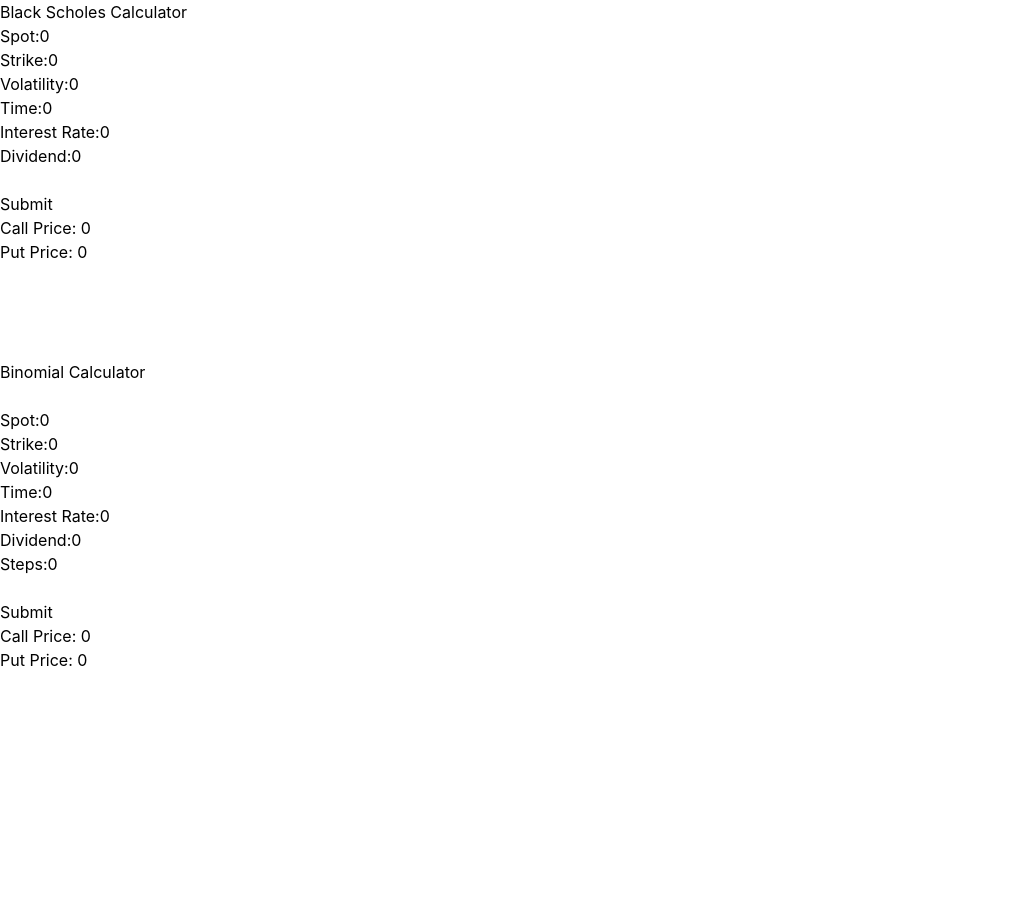
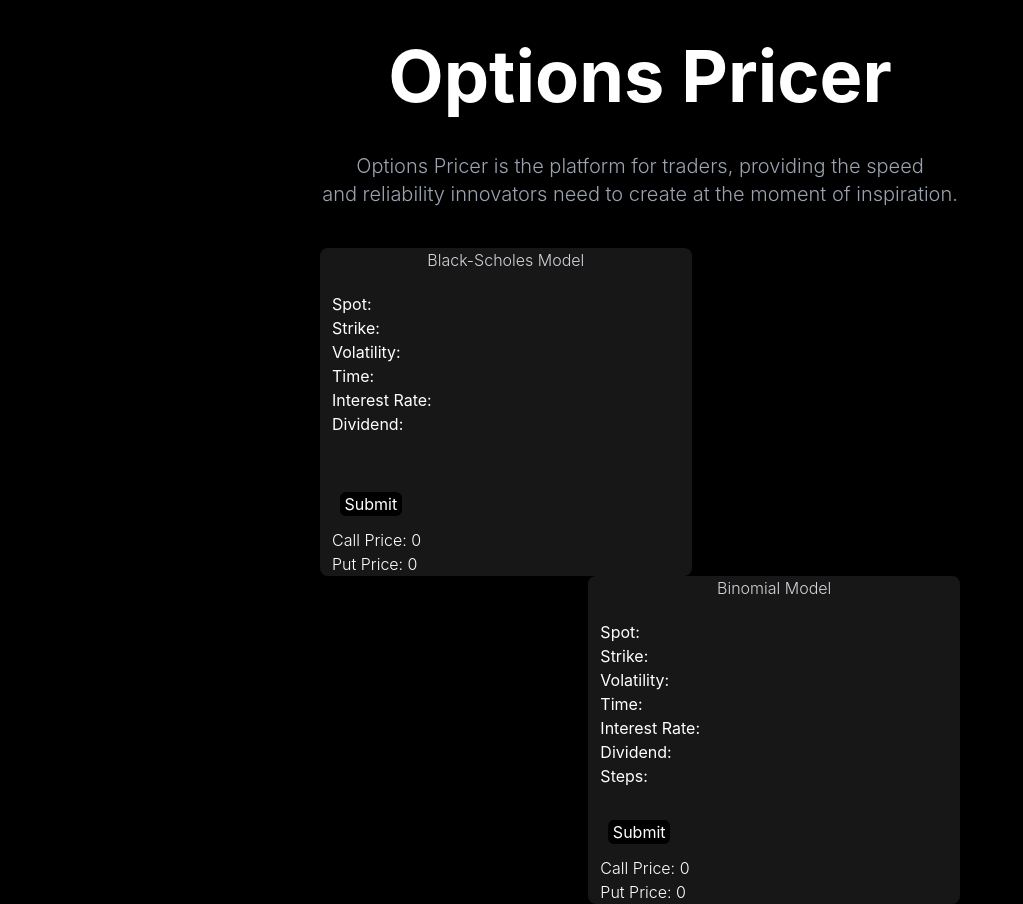
Before and after one commit to ayushgun/option-pricer, a React (Create React App) app in the folder frontend/: page / in a window 1280 px wide. Shown: the whole page, without its empty margins (0-1023 px from the left). Before the commit the page ends 800 px from the top, so only its background shows below. Built offline with nearby package versions, Linux system fonts and the light colour scheme.

Commit message:
🚀 Functional components, UI, error handling

```diff
--- a/frontend/src/App.tsx
+++ b/frontend/src/App.tsx
@@ -1,4 +1,6 @@
 import React from "react";
+import { useState } from "react";
+
 import {
     black_scholes_call,
     black_scholes_put,
@@ -6,353 +8,253 @@ import {
     binomial_put,
 } from "./api/api";
 
-// export default function App() {
-//   return (
-//     <div>
-//       <h1 className="font-bold text-white text-center text-7xl">
-//         Options Pricer
-//       </h1>
-//       <p className="m-10 font-light text-gray-400 text-center text-xl">
-//         Options Pricer is the platform for traders, providing the speed<br></br>{" "}
-//         and reliability innovators need to create at the moment of inspiration.
-//       </p>
-//     </div>
-//   );
-// }
-
-export class BlackScholesComp extends React.Component<
-    {},
-    {
-        spot: number;
-        strike: number;
-        vol: number;
-        time: number;
-        rate: number;
-        div: number;
-        callPrice: number;
-        putPrice: number;
-    }
-> {
-    constructor(props: any) {
-        super(props);
-        this.state = {
-            spot: 0,
-            strike: 0,
-            vol: 0,
-            time: 0,
-            rate: 0,
-            div: 0,
-            callPrice: 0,
-            putPrice: 0,
-        };
-
-        this.handleSpot = this.handleSpot.bind(this);
-        this.handleStrike = this.handleStrike.bind(this);
-        this.handleVol = this.handleVol.bind(this);
-        this.handleTime = this.handleTime.bind(this);
-        this.handleRate = this.handleRate.bind(this);
-        this.handleDiv = this.handleDiv.bind(this);
-
-        this.handleSubmit = this.handleSubmit.bind(this);
-    }
-
-    handleSpot(event: { target: { value: any } }) {
-        this.setState({ spot: event.target.value });
-    }
-    handleStrike(event: { target: { value: any } }) {
-        this.setState({ strike: event.target.value });
-    }
-    handleVol(event: { target: { value: any } }) {
-        this.setState({ vol: event.target.value });
-    }
-    handleTime(event: { target: { value: any } }) {
-        this.setState({ time: event.target.value });
-    }
-    handleRate(event: { target: { value: any } }) {
-        this.setState({ rate: event.target.value });
-    }
-    handleDiv(event: { target: { value: any } }) {
-        this.setState({ div: event.target.value });
-    }
-
-    handleSubmit(event: { preventDefault: () => void }) {
-        black_scholes_call({
-            spot: this.state.spot,
-            strike: this.state.strike,
-            vol: this.state.vol,
-            time: this.state.time,
-            rate: this.state.rate,
-            div: this.state.div,
-        })
-            .then((res) => res.json())
-            .then((r) => {
-                console.log(r.price);
-            });
-
-        // replace above code with this when it works
-        // black_scholes_call({
-        //   spot: this.state.spot,
-        //   strike: this.state.strike,
-        //   vol: this.state.vol,
-        //   time: this.state.time,
-        //   rate: this.state.rate,
-        //   div: this.state.div,
-        // })
-        //   .then((res) => res.json())
-        //   .then((r) => {
-        //     this.setState({
-        //       price: r.price,
-        //     });
-        //   });
-        // black_scholes_put({
-        //   spot: this.state.spot,
-        //   strike: this.state.strike,
-        //   vol: this.state.vol,
-        //   time: this.state.time,
-        //   rate: this.state.rate,
-        //   div: this.state.div,
-        // })
-        //   .then((res) => res.json())
-        //   .then((r) => {
-        //     this.setState({
-        //       price: r.price,
-        //     });
-        //   });
-
-        event.preventDefault();
-    }
-
-    render() {
+export function App() {
     return (
         <div>
-                <form onSubmit={this.handleSubmit}>
-                    <label>
-                        Spot:
-                        <input
-                            type="number"
-                            value={this.state.spot}
-                            onChange={this.handleSpot}
-                        />
-                        <br />
-                        Strike:
-                        <input
-                            type="number"
-                            value={this.state.strike}
-                            onChange={this.handleStrike}
-                        />
-                        <br />
-                        Volatility:
-                        <input
-                            type="number"
-                            value={this.state.vol}
-                            onChange={this.handleVol}
-                        />
-                        <br />
-                        Time:
-                        <input
-                            type="number"
-                            value={this.state.time}
-                            onChange={this.handleTime}
-                        />
-                        <br />
-                        Interest Rate:
-                        <input
-                            type="number"
-                            value={this.state.rate}
-                            onChange={this.handleRate}
-                        />
-                        <br />
-                        Dividend:
-                        <input
-                            type="number"
-                            value={this.state.div}
-                            onChange={this.handleDiv}
-                        />
-                    </label>
-                    <br />
-                    <br />
-                    <input type="submit" value="Submit" />
-                </form>
-                <p>Call Price: {this.state.callPrice}</p>
-                <b />
-                <p>Put Price: {this.state.putPrice}</p>
+            <h1 className="font-bold text-white text-center text-7xl mt-10">
+                Options Pricer
+            </h1>
+            <p className="m-10 font-light text-gray-400 text-center text-xl">
+                Options Pricer is the platform for traders, providing the speed
+                <br></br> and reliability innovators need to create at the
+                moment of inspiration.
+            </p>
+            <div className="flex justify-center">
+                <div className="flow-root w-6/12">
+                    <div className="float-left">
+                        <BlackScholesComp />
+                    </div>
+                    <div className="float-right">
+                        <BinomialComp />
+                    </div>
+                </div>
+            </div>
         </div>
     );
 }
-}
-export class BinomialComp extends React.Component<
-    {},
-    {
-        spot: number;
-        strike: number;
-        vol: number;
-        time: number;
-        rate: number;
-        div: number;
-        steps: number;
-        callPrice: number;
-        putPrice: number;
-    }
-> {
-    constructor(props: any) {
-        super(props);
-        this.state = {
-            spot: 0,
-            strike: 0,
-            vol: 0,
-            time: 0,
-            rate: 0,
-            div: 0,
-            steps: 0,
-            callPrice: 0,
-            putPrice: 0,
+
+function BlackScholesComp(): JSX.Element {
+    // Define state of functional component
+    const [callPrice, setCallPrice] = useState(0);
+    const [putPrice, setPutPrice] = useState(0);
+
+    // Build handler to store form data in state
+    let handleSubmit = (event: any) => {
+        event.preventDefault();
+        const model_params = {
+            spot: event.target.spot.value,
+            strike: event.target.strike.value,
+            vol: event.target.vol.value,
+            time: event.target.time.value,
+            rate: event.target.rate.value,
+            div: event.target.div.value,
         };
 
-        this.handleSpot = this.handleSpot.bind(this);
-        this.handleStrike = this.handleStrike.bind(this);
-        this.handleVol = this.handleVol.bind(this);
-        this.handleTime = this.handleTime.bind(this);
-        this.handleRate = this.handleRate.bind(this);
-        this.handleDiv = this.handleDiv.bind(this);
-        this.handleSteps = this.handleSteps.bind(this);
-
-        this.handleSubmit = this.handleSubmit.bind(this);
+        if (
+            (model_params.spot <= 0,
+            model_params.strike <= 0,
+            model_params.vol <= 0,
+            model_params.time <= 0)
+        ) {
+            alert("Spot, Strike, Volatility, and Time must be greater than 0.");
+            return;
         }
 
-    handleSpot(event: { target: { value: any } }) {
-        this.setState({ spot: event.target.value });
-    }
-    handleStrike(event: { target: { value: any } }) {
-        this.setState({ strike: event.target.value });
-    }
-    handleVol(event: { target: { value: any } }) {
-        this.setState({ vol: event.target.value });
-    }
-    handleTime(event: { target: { value: any } }) {
-        this.setState({ time: event.target.value });
-    }
-    handleRate(event: { target: { value: any } }) {
-        this.setState({ rate: event.target.value });
-    }
-    handleDiv(event: { target: { value: any } }) {
-        this.setState({ div: event.target.value });
-    }
-    handleSteps(event: { target: { value: any } }) {
-        this.setState({ div: event.target.value });
-    }
+        // Compute and store call and put prices
+        black_scholes_call(model_params)
+            .then((response) => response.json())
+            .then((data) => setCallPrice(data.price))
+            .catch((e) => alert(e));
 
-    handleSubmit(event: { preventDefault: () => void }) {
-        binomial_call({
-            spot: this.state.spot,
-            strike: this.state.strike,
-            vol: this.state.vol,
-            time: this.state.time,
-            rate: this.state.rate,
-            div: this.state.div,
-            steps: this.state.steps,
-        })
-            .then((res) => res.json())
-            .then((r) => {
-                console.log(r.price);
-            });
+        black_scholes_put(model_params)
+            .then((response) => response.json())
+            .then((data) => setPutPrice(data.price))
+            .catch((e) => alert(e));
+    };
 
-        // replace above code with this when it works
-        // binomial_put({
-        //   spot: this.state.spot,
-        //   strike: this.state.strike,
-        //   vol: this.state.vol,
-        //   time: this.state.time,
-        //   rate: this.state.rate,
-        //   div: this.state.div,
-        //   steps: this.state.steps,
-        // })
-        //   .then((res) => res.json())
-        //   .then((r) => {
-        //     this.setState({
-        //       price: r.price,
-        //     });
-        //   });
-        // binomial_call({
-        //   spot: this.state.spot,
-        //   strike: this.state.strike,
-        //   vol: this.state.vol,
-        //   time: this.state.time,
-        //   rate: this.state.rate,
-        //   div: this.state.div,
-        //   steps: this.state.steps,
-        // })
-        //   .then((res) => res.json())
-        //   .then((r) => {
-        //     this.setState({
-        //       price: r.price,
-        //     });
-        //   });
-
-        event.preventDefault();
-    }
-
-    render() {
+    // Store pricing parameters inside state
     return (
-            <div>
-                <form onSubmit={this.handleSubmit}>
-                    <label>
-                        Spot:
+        <div className="bg-neutral-900	rounded-lg">
+            <form onSubmit={handleSubmit}>
+                <p className="text-center font-light text-gray-300 mb-5">
+                    Black-Scholes Model
+                </p>
+                <div className="flow-root">
+                    <p className="ml-3 text-white float-left">Spot: </p>
                     <input
+                        className=" float-right text-white bg-neutral-900"
                         type="number"
-                            value={this.state.spot}
-                            onChange={this.handleSpot}
                     />
-                        <br />
-                        Strike:
+                </div>
+                <div className="flow-root">
+                    <p className="ml-3 text-white float-left">Strike: </p>
                     <input
+                        className=" float-right text-white bg-neutral-900"
                         type="number"
-                            value={this.state.strike}
-                            onChange={this.handleStrike}
                     />
-                        <br />
-                        Volatility:
+                </div>
+                <div className="flow-root">
+                    <p className="ml-3 text-white float-left">Volatility:</p>
                     <input
+                        className=" float-right text-white bg-neutral-900"
                         type="number"
-                            value={this.state.vol}
-                            onChange={this.handleVol}
                     />
-                        <br />
-                        Time:
+                </div>
+                <div className="flow-root">
+                    <p className="ml-3 text-white float-left">Time: </p>
                     <input
+                        className=" float-right text-white bg-neutral-900"
                         type="number"
-                            value={this.state.time}
-                            onChange={this.handleTime}
                     />
-                        <br />
-                        Interest Rate:
+                </div>
+                <div className="flow-root">
+                    <p className="ml-3 text-white float-left">
+                        Interest Rate:{" "}
+                    </p>
                     <input
+                        className=" ml-3 float-right text-white bg-neutral-900"
                         type="number"
-                            value={this.state.rate}
-                            onChange={this.handleRate}
                     />
-                        <br />
-                        Dividend:
+                </div>
+                <div className="flow-root">
+                    <p className="ml-3 text-white float-left">Dividend: </p>
                     <input
+                        className=" float-right text-white bg-neutral-900"
                         type="number"
-                            value={this.state.div}
-                            onChange={this.handleDiv}
                     />
-                        <br />
-                        Steps:
-                        <input
-                            type="number"
-                            value={this.state.steps}
-                            onChange={this.handleSteps}
-                        />
-                    </label>
+                </div>
                 <br />
                 <br />
-                    <input type="submit" value="Submit" />
+                <input
+                    type="submit"
+                    value=" Submit "
+                    className="ml-5 bg-black rounded-md text-white mt-2"
+                />
             </form>
-                <p>Call Price: {this.state.callPrice}</p>
-                <b />
-                <p>Put Price: {this.state.putPrice}</p>
+            <p className="ml-3 font-light text-white mt-3">
+                Call Price: {Math.round(callPrice * 100) / 100}
+            </p>
+            <p className="ml-3 font-light text-white">
+                Put Price: {Math.round(putPrice * 100) / 100}
+            </p>
         </div>
     );
 }
+
+function BinomialComp(): JSX.Element {
+    // Define state of functional component
+    const [callPrice, setCallPrice] = useState(0);
+    const [putPrice, setPutPrice] = useState(0);
+
+    // Build handler to store form data in state
+    let handleSubmit = (event: any) => {
+        event.preventDefault();
+        const model_params = {
+            spot: event.target.spot.value,
+            strike: event.target.strike.value,
+            vol: event.target.vol.value,
+            time: event.target.time.value,
+            rate: event.target.rate.value,
+            div: event.target.div.value,
+            steps: event.target.steps.value,
+        };
+
+        if (
+            (model_params.spot <= 0,
+            model_params.strike <= 0,
+            model_params.vol <= 0,
+            model_params.time <= 0,
+            model_params.steps <= 0)
+        ) {
+            alert(
+                "Spot, Strike, Volatility, Time, and Steps must be greater than 0."
+            );
+            return;
         }
+
+        // Compute and store call and put prices
+        binomial_call(model_params)
+            .then((response) => response.json())
+            .then((data) => setCallPrice(data.price))
+            .catch((e) => alert(e));
+
+        binomial_put(model_params)
+            .then((response) => response.json())
+            .then((data) => setPutPrice(data.price))
+            .catch((e) => alert(e));
+    };
+
+    // Store pricing parameters inside state
+    return (
+        <div className="bg-neutral-900	rounded-lg ">
+            <form onSubmit={handleSubmit}>
+                <p className="text-center font-light text-gray-300 mb-5">
+                    Binomial Model
+                </p>
+                <div className="flow-root">
+                    <p className="ml-3 text-white float-left">Spot: </p>
+                    <input
+                        className=" float-right text-white bg-neutral-900"
+                        type="number"
+                    />
+                </div>
+                <div className="flow-root">
+                    <p className="ml-3 text-white float-left">Strike: </p>
+                    <input
+                        className=" float-right text-white bg-neutral-900"
+                        type="number"
+                    />
+                </div>
+                <div className="flow-root">
+                    <p className="ml-3 text-white float-left">Volatility:</p>
+                    <input
+                        className=" float-right text-white bg-neutral-900"
+                        type="number"
+                    />
+                </div>
+                <div className="flow-root">
+                    <p className="ml-3 text-white float-left">Time: </p>
+                    <input
+                        className=" float-right text-white bg-neutral-900"
+                        type="number"
+                    />
+                </div>
+                <div className="flow-root">
+                    <p className="ml-3 text-white float-left">
+                        Interest Rate:{" "}
+                    </p>
+                    <input
+                        className=" ml-3 float-right text-white bg-neutral-900"
+                        type="number"
+                    />
+                </div>
+                <div className="flow-root">
+                    <p className="ml-3 text-white float-left">Dividend: </p>
+                    <input
+                        className=" float-right text-white bg-neutral-900"
+                        type="number"
+                    />
+                </div>
+                <div className="flow-root">
+                    <p className="ml-3 text-white float-left">Steps: </p>
+                    <input
+                        className=" float-right text-white bg-neutral-900"
+                        type="number"
+                    />
+                </div>
+                <br />
+                <input
+                    type="submit"
+                    value=" Submit "
+                    className="ml-5 bg-black rounded-md text-white mt-2"
+                />
+            </form>
+            <p className="ml-3 font-light text-white mt-3">
+                Call Price: {Math.round(callPrice * 100) / 100}
+            </p>
+            <p className="ml-3 font-light text-white">
+                Put Price: {Math.round(putPrice * 100) / 100}
+            </p>
+        </div>
+    );
+}
--- a/frontend/src/index.css
+++ b/frontend/src/index.css
@@ -5,5 +5,5 @@
 
 body {
 	font-family: "Inter", sans-serif;
-	/* background-color: black; */
+	background-color: black;
 }
--- a/frontend/src/index.tsx
+++ b/frontend/src/index.tsx
@@ -1,22 +1,9 @@
 import React from "react";
 import ReactDOM from "react-dom/client";
 import "./index.css";
-// import App from "./App";
-import { BlackScholesComp, BinomialComp } from "./App";
+import { App } from "./App";
 
 const root = ReactDOM.createRoot(
     document.getElementById("root") as HTMLElement
 );
-root.render(
-    <React.StrictMode>
-        <p>Black Scholes Calculator</p>
-        <BlackScholesComp />
-        <br />
-        <br />
-        <br />
-        <br />
-        <p>Binomial Calculator</p>
-        <br />
-        <BinomialComp />
-    </React.StrictMode>
-);
+root.render(<App />);
```
Also changed, not shown: frontend/src/api/api.js (deleted, +0 -56 lines), frontend/src/api/api.ts (+4 -20 lines), frontend/src/api/testCalls.js (deleted, +0 -25 lines), 1 other file (tests, documents, lock files or other folders). Lines whose indentation alone changed are shown as unchanged.
